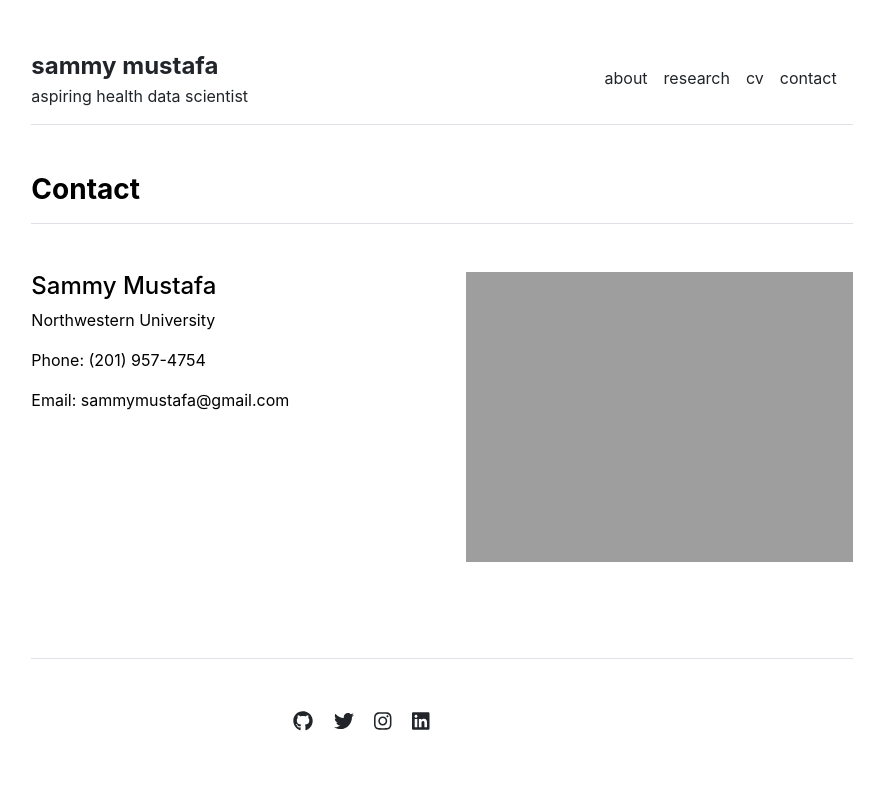
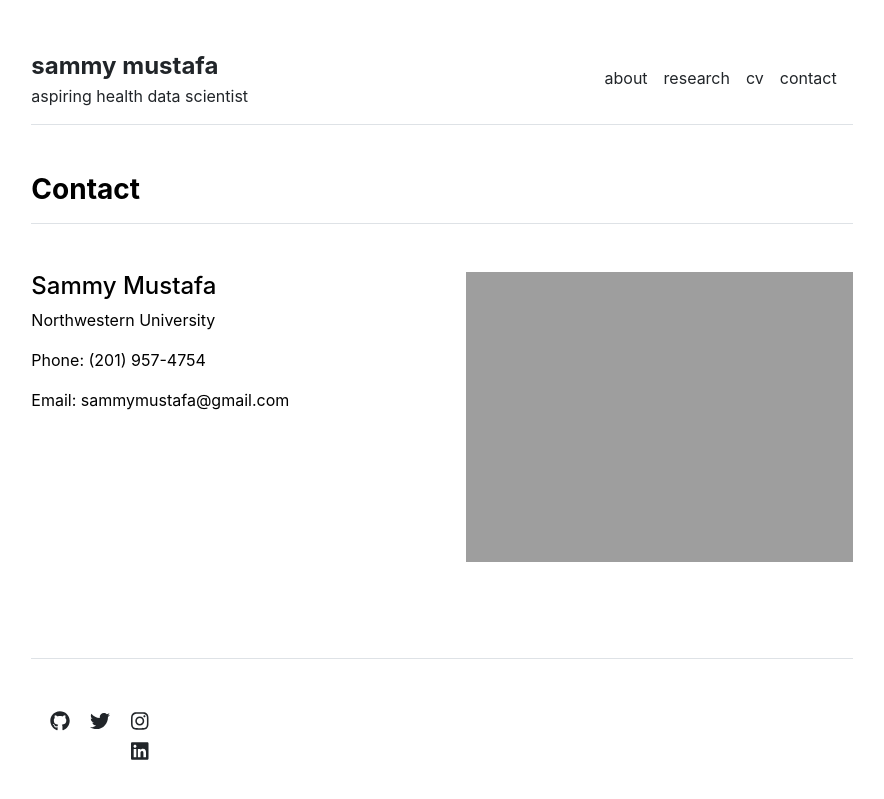
Before and after one commit to sammymustafa/sammymustafa.github.io, a Jekyll site: the page built from contact.md, in a window 1280 px wide. Shown: the top 799 px of the page, without its empty margins (198-1082 px from the left). Built offline with Jekyll 4.4.1, drawn with Linux system fonts in a browser that asks for light colours.

Commit message:
change footer

```diff
--- a/_includes/footer.html
+++ b/_includes/footer.html
@@ -1,6 +1,6 @@
 <footer class="pt-5 my-5 text-muted border-top">
   <div class="row">
-    <div class="col-md-6 text-end social-media-icons">
+    <div class="col-md-2 text-end social-media-icons">
       {% for item in site.data.settings.social %}
         <a href="{{ item.link }}" class="ms-3 fs-5"><i class="fab fa-{{ item.icon }}"></i></a>
       {% endfor %}
```
